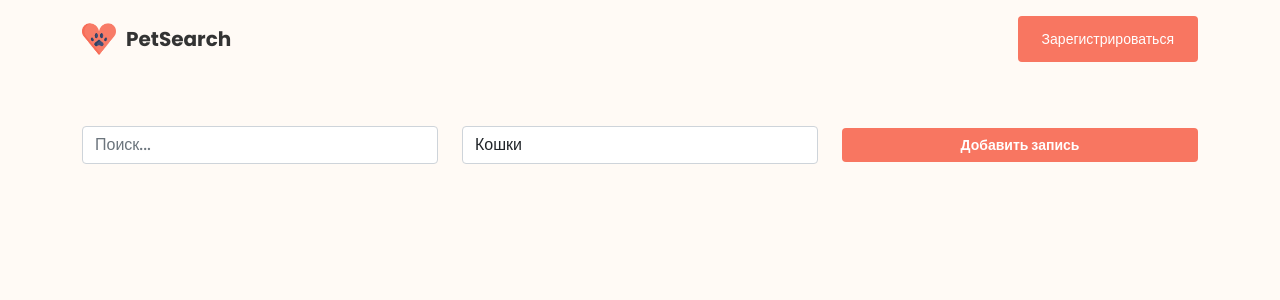
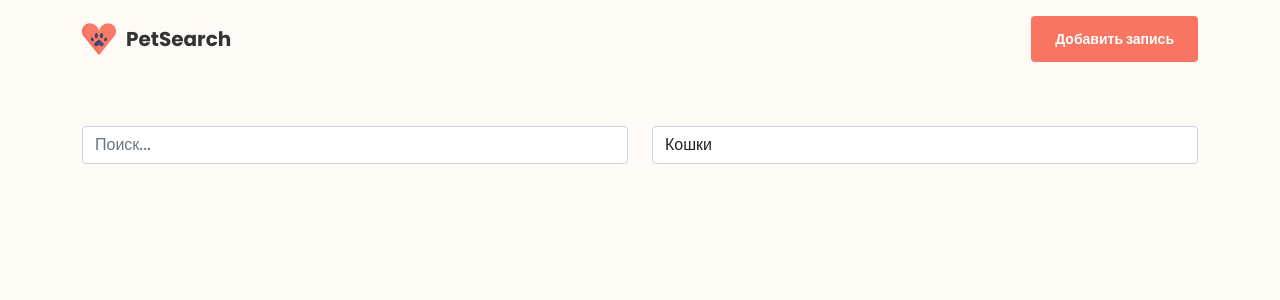
Before and after one commit to SolovevaJulia/pet-search, a React (Create React App) app: page / in a window 1280 px wide. Shown: the top 300 px of the page. Built offline with nearby package versions, Linux system fonts and the light colour scheme.

Commit message:
Поправили header

```diff
--- a/src/components/add-post/add-post.css
+++ b/src/components/add-post/add-post.css
@@ -1,9 +1,8 @@
-.btn-add-post {
-    background-color: #F87661;
+.btn-logo {
+    background-color: #f87661;
+    padding: 12px 23px;
+    font-weight: 700;
     color: white;
-    font-weight: 600;
     font-size: 14px;
     line-height: 20px;
-    width: 100%;
-    height: 100%;
 }
--- a/src/components/add-post/add-post.js
+++ b/src/components/add-post/add-post.js
@@ -1,9 +1,11 @@
-import './add-post.css'
+import "./add-post.css";
 
 const AddPost = () => {
-    return(
-        <button type="button" className="btn btn-add-post">Добавить запись</button>
-    )
-}
+    return (
+        <button type="button" className="btn btn-logo">
+            Добавить запись
+        </button>
+    );
+};
 
-export default AddPost
+export default AddPost;
--- a/src/components/header/header.css
+++ b/src/components/header/header.css
@@ -1,7 +1,7 @@
 .btn-logo {
     background-color: #f87661;
     padding: 12px 23px;
-    font-weight: 500;
+    font-weight: 700;
     color: white;
     font-size: 14px;
     line-height: 20px;
--- a/src/components/header/header.js
+++ b/src/components/header/header.js
@@ -1,5 +1,6 @@
 import Logo from "../header/img/dog-logo.png";
 import "./header.css";
+import AddPost from "../add-post/add-post";
 
 const Header = () => {
     return (
@@ -10,9 +11,7 @@ const Header = () => {
                     <p className="logo-text mb-0">PetSearch</p>
                 </div>
                 <div className="col-4 d-flex  justify-content-end">
-                    <button type="button" className="btn btn-logo">
-                        Зарегистрироваться
-                    </button>
+                    <AddPost />
                 </div>
             </div>
         </div>
--- a/src/components/search-panel/index.js
+++ b/src/components/search-panel/index.js
@@ -1,23 +1,19 @@
 import Search from "./search";
 import TagFilter from "./tag-filter";
-import AddPost from "../add-post/add-post";
 
-const SearchPanel = () =>  {
-    return(
+const SearchPanel = () => {
+    return (
         <div className="container">
             <div className="row mt-5 mb-5 d-flex align-items-center">
-                <div className="col-xl-4 col-lg-4 col-md-4 col-sm-6 col-12  mb-3">
-                    <Search/>
+                <div className="col-xl-6 col-lg-4 col-md-4 col-sm-6 col-12  mb-3">
+                    <Search />
                 </div>
-                <div className="col-xl-4 col-lg-4 col-md-4 col-sm-6  col-12 mb-3">
-                    <TagFilter/>
-                </div>
-                <div className="col-xl-4 col-lg-4 col-md-4 col-sm-12  col-12  mb-3">
-                    <AddPost/>
+                <div className="col-xl-6 col-lg-4 col-md-4 col-sm-6  col-12 mb-3">
+                    <TagFilter />
                 </div>
             </div>
         </div>
-    )
-}
+    );
+};
 
-export default SearchPanel
+export default SearchPanel;
```
